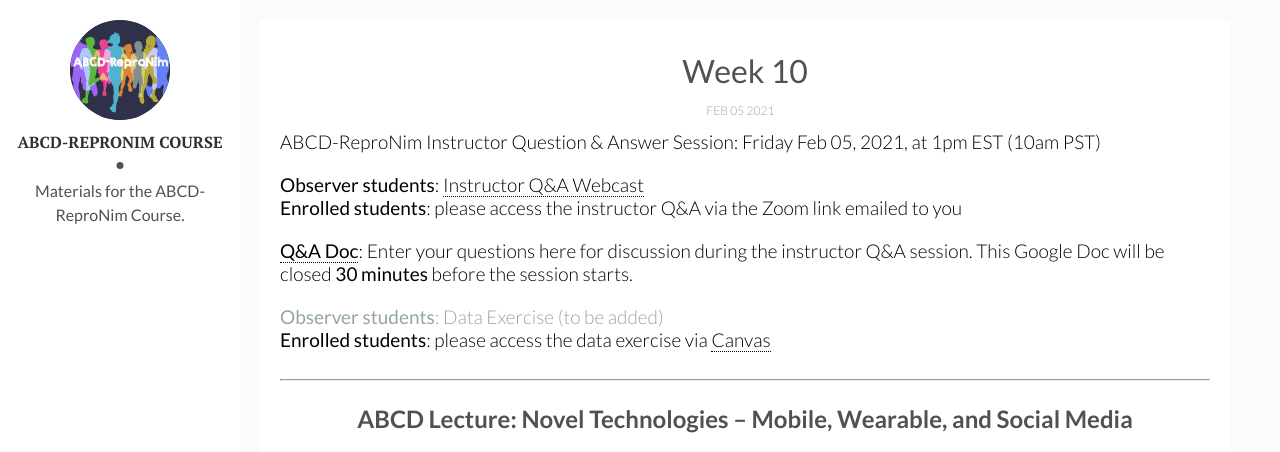
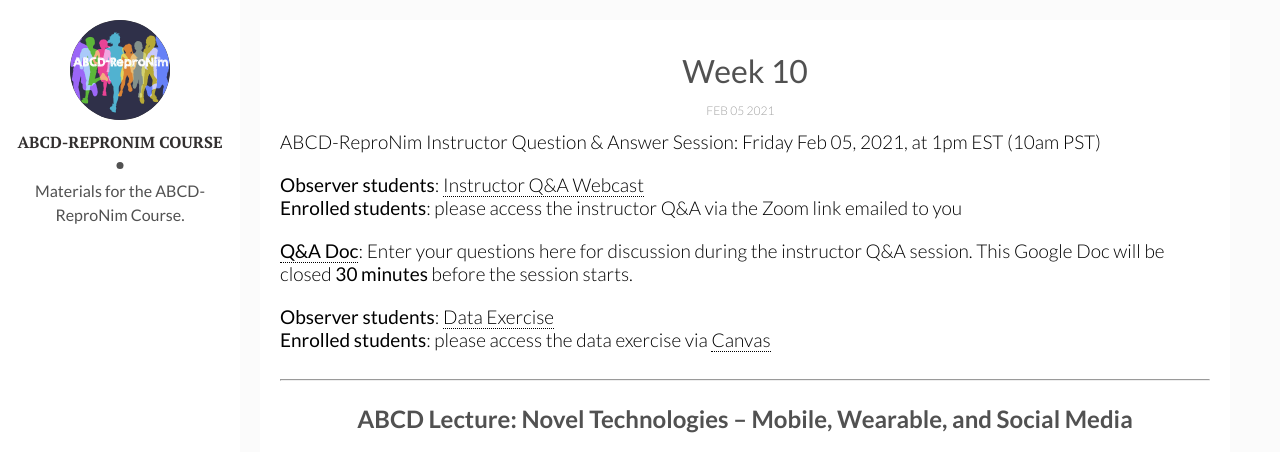
Before and after one commit to ABCD-ReproNim/materials, a Jekyll site: the page built from _posts/2021-02-05-week-10.md, in a window 1280 px wide and 900 px high, cut to the strip 0-452 px from the top of the window. Built offline with Jekyll 4.4.1, drawn with Linux system fonts in a browser that asks for light colours; part of the change alters nothing that is shown.

```diff
--- a/_posts/2021-02-05-week-10.md
+++ b/_posts/2021-02-05-week-10.md
@@ -15,9 +15,9 @@ repronim_title: ReproMan – Execution and Environment Manager
 repronim_video: https://www.youtube.com/embed/grIVFbYH7YE
 repronim_slides:
 repronim_reading_links:
-repronim_reading_names:
+repronim_reading_names: No readings for this week's ReproNim lecture!
 
 qa_doc: https://docs.google.com/document/d/1GYoQM7O4UA59MiK1EMlMyFA1qlEf0uzlpguPPHmwNgQ/edit?usp=sharing
-exercises:
+exercises: https://docs.google.com/forms/d/e/1FAIpQLSfPUWpQ6IbiOoZxGVwN0iGgwllJum25eW72PnK0Gwp6LlLQbg/viewform?usp=sf_link
 qa_video:
 ---
```
